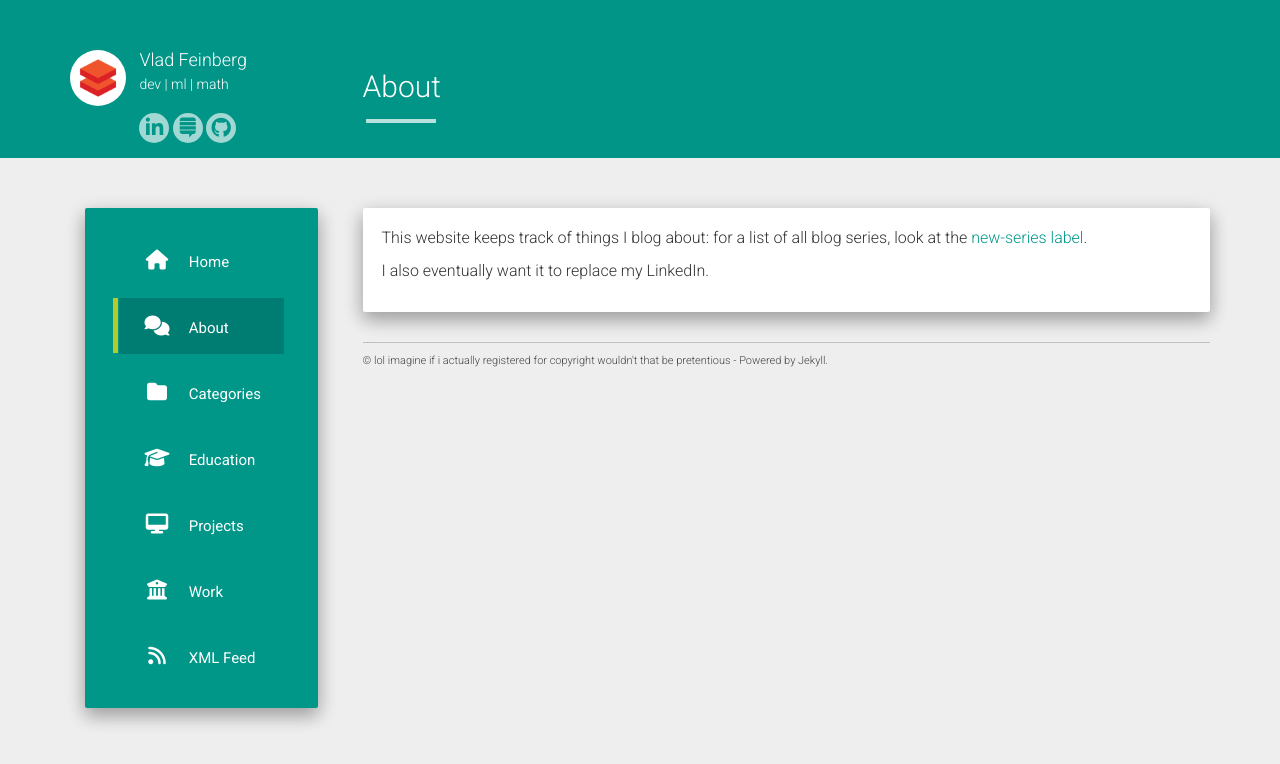
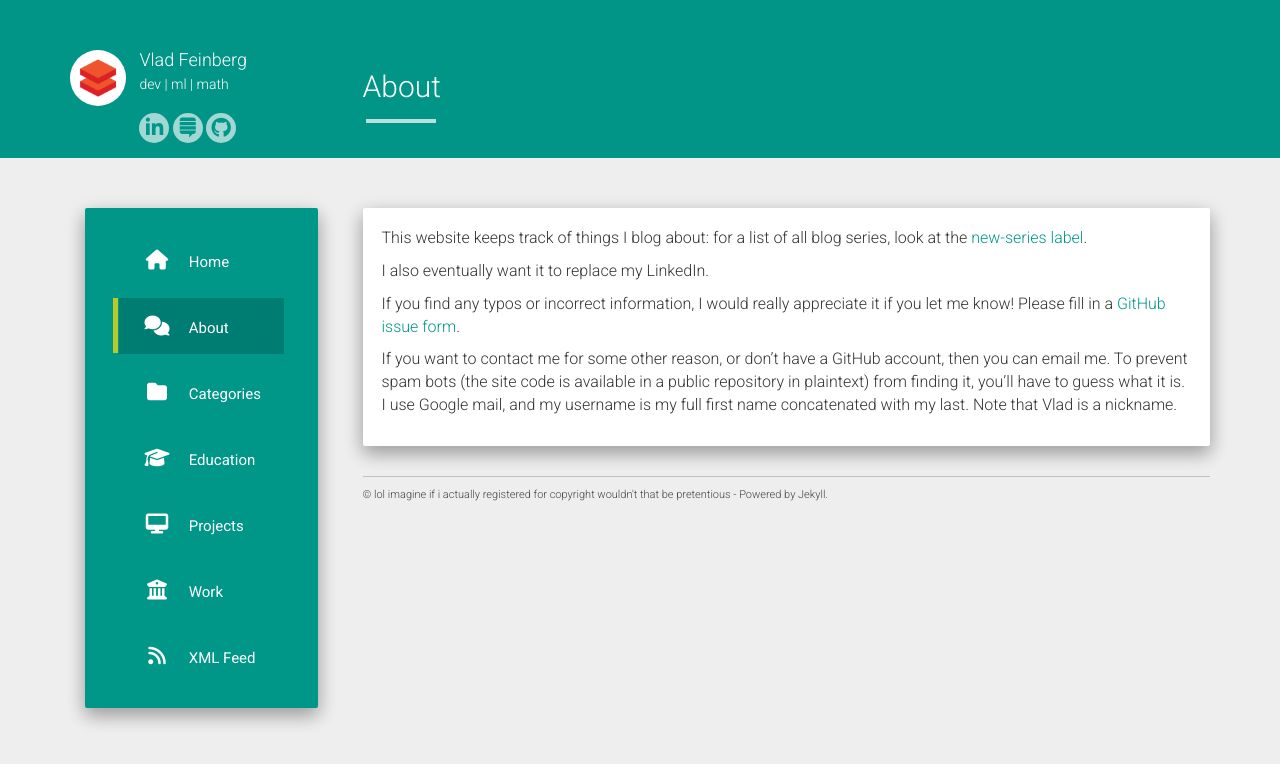
Before and after one commit to vlad17/vlad17.github.io, a Jekyll site: the page built from about.md, in a window 1280 px wide. Shown: the top 764 px of the page. Built offline with Jekyll 4.4.1, drawn with Linux system fonts in a browser that asks for light colours; nearby versions of some CDN libraries.

Commit message:
Added email instructions

```diff
--- a/about.md
+++ b/about.md
@@ -7,3 +7,7 @@ permalink: /about
 This website keeps track of things I blog about: for a list of all blog series, look at the [new-series label](/category/new-series).
 
 I also eventually want it to replace my LinkedIn.
+
+If you find any typos or incorrect information, I would really appreciate it if you let me know! Please fill in a [GitHub issue form](https://github.com/vlad17/vlad17.github.io/issues/new).
+
+If you want to contact me for some other reason, or don't have a GitHub account, then you can email me. To prevent spam bots (the site code is available in a public repository in plaintext) from finding it, you'll have to guess what it is. I use Google mail, and my username is my full first name concatenated with my last. Note that Vlad is a nickname.
```
